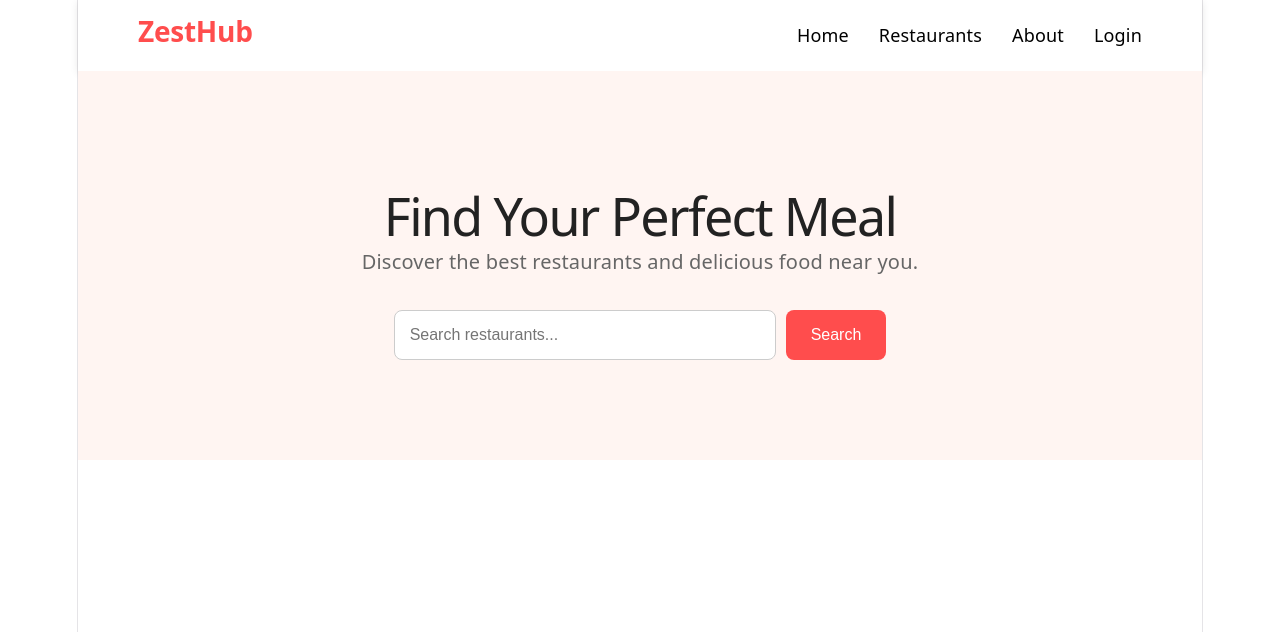
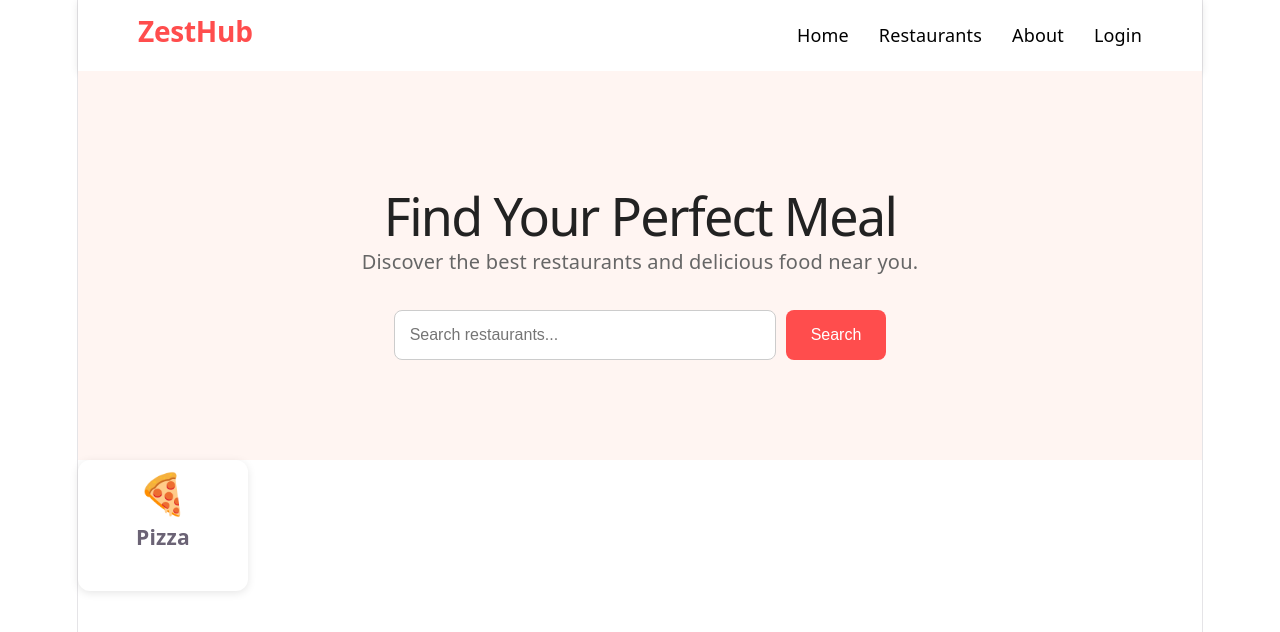
Before and after one commit to Sharukash04/ZestHub, a React (Vite) app in the folder client/: page / in a window 1280 px wide. Shown: the top 632 px of the page. Built offline with nearby package versions, Linux system fonts and the light colour scheme.

Commit message:
adding one category card

```diff
--- a/client/src/App.jsx
+++ b/client/src/App.jsx
@@ -1,11 +1,14 @@
 import Navbar from "./components/Navbar";
 import Hero from "./components/Hero";
+import CategoryCard from "./components/CategoryCard";
 
 function App() {
   return (
     <div>
       <Navbar />
       <Hero />
+
+      <CategoryCard />
     </div>
   );
 }
--- /dev/null
+++ b/client/src/components/CategoryCard.css
@@ -0,0 +1,22 @@
+.category-card {
+    width: 130px;
+    padding: 20px;
+    text-align: center;
+    border-radius: 12px;
+    background-color: white;
+    box-shadow: 0 2px 8px rgba(0,0,0,0.1);
+    cursor: pointer;
+    transition: 0.3s;
+}
+
+.category-card:hover {
+    transform: translateY(-5px);
+}
+
+.emoji {
+    font-size: 40px;
+}
+
+.category-card h3 {
+    margin-top: 10px;
+}
--- /dev/null
+++ b/client/src/components/CategoryCard.jsx
@@ -0,0 +1,12 @@
+import "./CategoryCard.css";
+
+function CategoryCard() {
+  return (
+    <div className="category-card">
+      <span className="emoji">🍕</span>
+      <h3>Pizza</h3>
+    </div>
+  );
+}
+
+export default CategoryCard;
```
